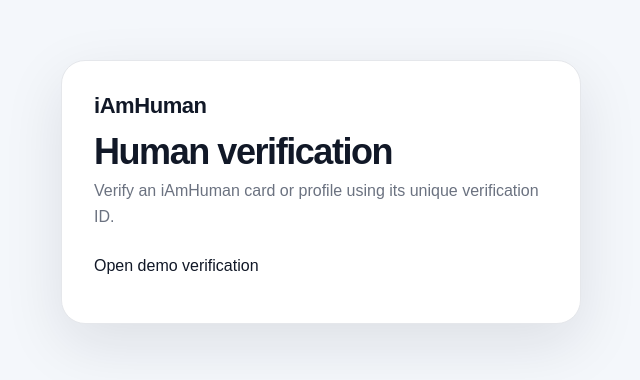
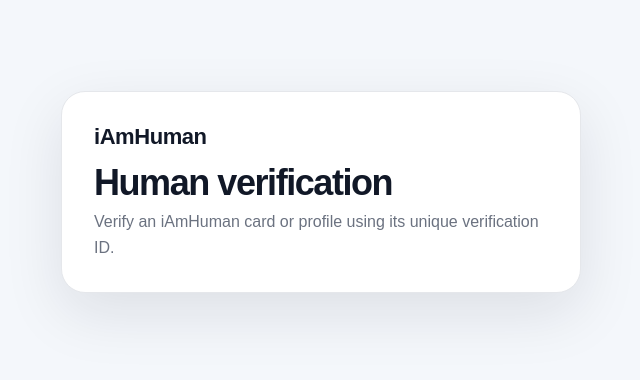
Before and after one commit to fpkyn75zcb-prog/iAmHuman, a Next.js app: page / in a window 1280 px wide. Shown: the part 208-588 px from the top of the page, without its empty margins (319-959 px from the left). Built offline with nearby package versions, Linux system fonts and the light colour scheme.

Commit message:
Remove demo verification link from homepage
Remove the old DEMO001 link from the public homepage.

```diff
--- a/app/page.tsx
+++ b/app/page.tsx
@@ -1,5 +1,3 @@
-import Link from "next/link";
-
 export default function Home() {
   return (
     <main className="verify-shell">
@@ -9,9 +7,6 @@
         <p className="subtitle">
           Verify an iAmHuman card or profile using its unique verification ID.
         </p>
-        <p style={{ marginTop: 28 }}>
-          <Link href="/verify/DEMO001">Open demo verification</Link>
-        </p>
       </section>
     </main>
   );
```
